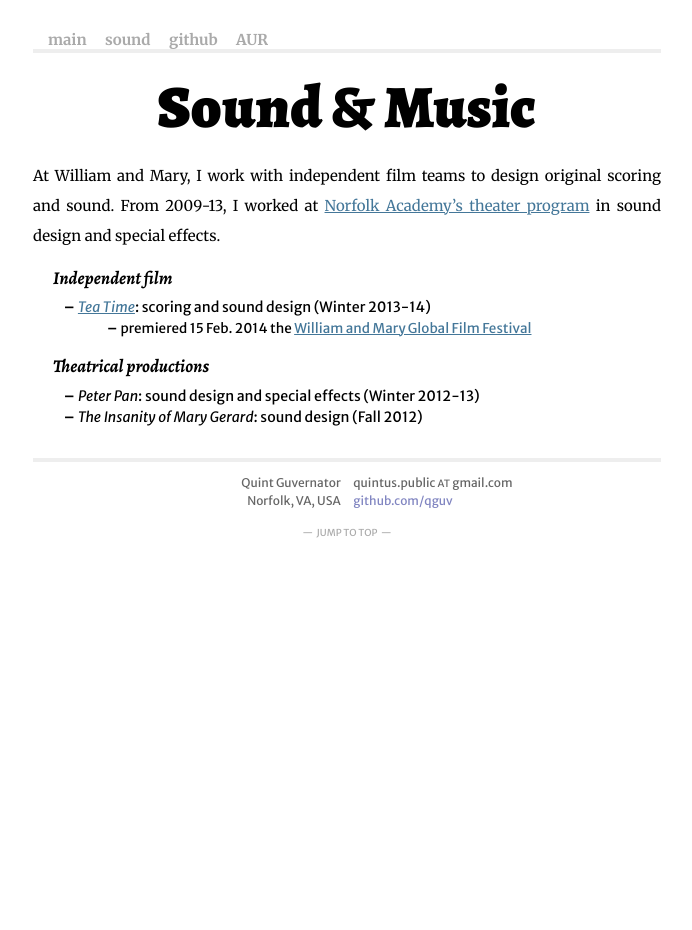
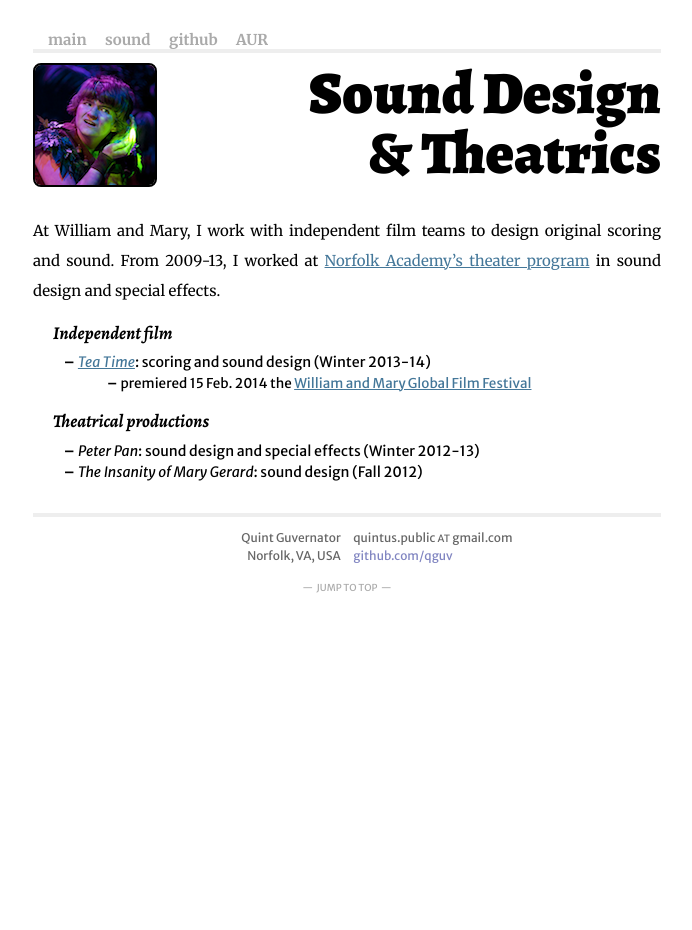
Before and after one commit to hawkw/qguv.github.io, a Jekyll site: the page built from sound.md, in a window 1280 px wide. Shown: the whole page, without its empty margins (293-985 px from the left). Built offline with Jekyll 4.4.1, drawn with Linux system fonts in a browser that asks for light colours; some web fonts are replaced; Markdown is read by kramdown in place of the engine named in the settings.

Commit message:
added sound design pic; updated header css

```diff
--- a/_layouts/base.html
+++ b/_layouts/base.html
@@ -26,12 +26,11 @@
         <a class="extra" href="https://github.com/qguv/">github</a>
         <a class="extra" href="https://aur.archlinux.org/packages/?SeB=m&amp;K=qguv">AUR</a>
       </div>
-      <div class="header">
       {% if page.pic %}
+        <div class="picheader">
         {% if page.piclink %}
           <a href="{{ page.piclink }}">
         {% endif %}
-        <br />
         {% if page.picalt %}
           <img class="titleimage" src="{{ page.pic }}" alt="{{ page.picalt }}">
         {% else %}
@@ -40,17 +39,22 @@
         {% if page.piclink %}
           </a>
         {% endif %}
-        <h1 class="halftitle">
+          <div class="halftitle">
+          <h1 class="halftitle">
       {% else %}
-        <h1 class="title">
+        <div class="textheader">
+          <h1 class="title">
       {% endif %}
       {% if page.bigtext %}
         {{ page.bigtext }}
       {% else %}
         {{ page.title }}
       {% endif %}
-        </h1>
-      </div>
+          </h1>
+      {% if page.pic %}
+          </div>
+      {% endif %}
+        </div>
       <!-- begin subtemplate -->
       {{ content }}
       <!-- end subtemplate -->
--- a/css/main.css
+++ b/css/main.css
@@ -39,16 +39,31 @@ h1.title, h1.halftitle {
 }
 
 h1.title {
-  margin-top: .4em;
   text-align: center;
+  margin: 0 auto;
+}
+
+div.picheader, div.textheader {
+  width: 100%;
+  height: auto;
+  display: inline-block;
+  margin: 10px 0;
+}
+
+div.halftitle {
+  height: 124px;
+  width: 430px;
+  float: right;
+  margin: auto;
 }
 
 h1.halftitle {
-  width: 430px;
-  margin-top: 0em;
-  margin-left: 0em;
+  display: inline-block;
+  float: right;
+  width: auto;
+  height: auto;
+  margin: auto 0;
   text-align: right;
-  float: right;
 }
 
 h2 {
--- a/sound.md
+++ b/sound.md
@@ -1,6 +1,9 @@
 ---
 layout: default
-title: Sound & Music
+title: Sound Design & Theatrics
+bigtext: Sound Design<br />& Theatrics
+pic: tink.png
+picalt: Tinkerbell and Peter Pan
 ---
 
 At William and Mary, I work with independent film teams to design original scoring and sound.
```
Also changed, not shown: tink.png (added).
